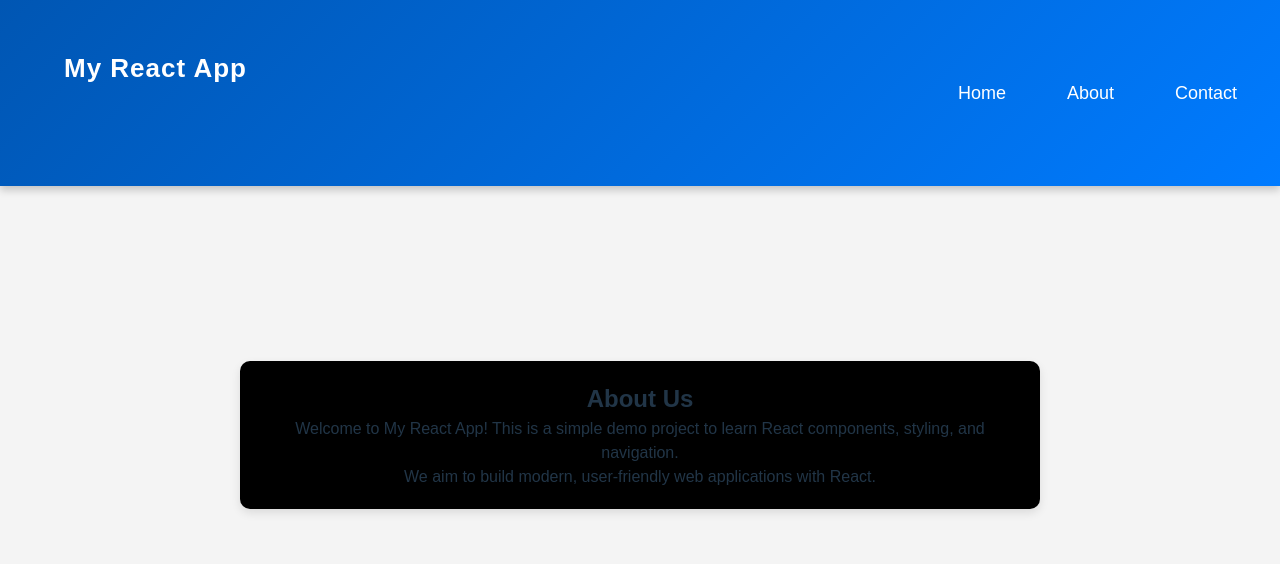
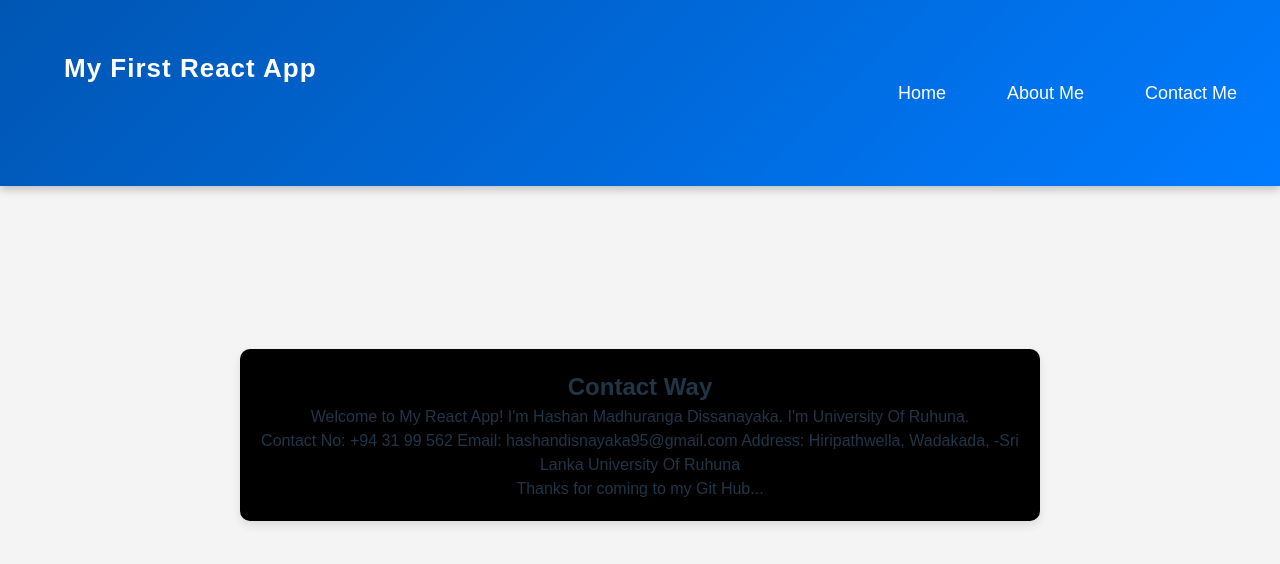
Before and after one commit to HashanMadhu/FirstReactApp, a React (Vite) app in the folder FirstReactApp/: page /contact in a window 1280 px wide. Shown: the top 564 px of the page. Built offline with nearby package versions, Linux system fonts and the light colour scheme.

Commit message:
create the navigate Part

```diff
--- a/FirstReactApp/package.json
+++ b/FirstReactApp/package.json
@@ -11,7 +11,8 @@
   },
   "dependencies": {
     "react": "^19.0.0",
-    "react-dom": "^19.0.0"
+    "react-dom": "^19.0.0",
+    "react-router-dom": "^7.2.0"
   },
   "devDependencies": {
     "@eslint/js": "^9.21.0",
--- a/FirstReactApp/src/App.jsx
+++ b/FirstReactApp/src/App.jsx
@@ -1,21 +1,24 @@
-import { useState } from 'react'
-import reactLogo from './assets/react.svg'
-import viteLogo from '/vite.svg'
-import './App.css'
-import Header from './component/Header'
+import React from "react";
+import { BrowserRouter as Router, Routes, Route } from "react-router-dom";
+import Header from "./component/Header";
+import About from "./component/About";
 import "./App.css";
-import About from './component/About'
-
+import Home from "./component/Home";
+import Contact from "./component/Contact";
 
 function App() {
-  const [count, setCount] = useState(0)
-
   return (
-    <div>
+    <Router>
       <Header />
-      <About />
-    </div>
-  )
+      <main className="content">
+        <Routes>
+          <Route path="/" element={<Home />} />
+          <Route path="/aboout" element={<About />} />
+          <Route path="/contact" element={<Contact />} />
+        </Routes>
+      </main>
+    </Router>
+  );
 }
 
-export default App
+export default App;
--- a/FirstReactApp/src/component/About.jsx
+++ b/FirstReactApp/src/component/About.jsx
@@ -1,12 +1,23 @@
 import React from "react";
 import "../App.css"; // Import the same CSS file to maintain styling
 
-export default function About() {
+export default function Contact() {
   return (
     <div className="about-container">
-      <h2>About Us</h2>
-      <p>Welcome to My React App! This is a simple demo project to learn React components, styling, and navigation.</p>
-      <p>We aim to build modern, user-friendly web applications with React.</p>
+      <h2>About Me</h2>
+      <p>
+        <center><u>Welcome to My React App!</u></center>
+         <b>I'm Hashan Madhuranga Dissanayaka. I'm University Of Ruhuna.</b>
+      </p>
+      <p>
+        I aim to build modern, user-friendly web applications with React. So
+        this is first step of myself with React. I want to study MERN as very
+        well..
+      </p>
+      <p>
+        Thanks for coming to my page and You can Contact through Contact
+        page..Good luck...!!!
+      </p>
     </div>
   );
 }
--- /dev/null
+++ b/FirstReactApp/src/component/Contact.jsx
@@ -0,0 +1,24 @@
+import React from "react";
+import "../App.css"; // Import the same CSS file to maintain styling
+
+export default function About() {
+  return (
+    <div className="about-container">
+      <h2>Contact Way</h2>
+      <p>
+        Welcome to My React App! I'm Hashan Madhuranga Dissanayaka. I'm
+        University Of Ruhuna.
+      </p>
+      <p>
+        Contact No: +94 31 99 562
+        Email: hashandisnayaka95@gmail.com
+        Address: Hiripathwella, Wadakada,
+        -Sri Lanka
+        University Of Ruhuna
+      </p>
+      <p>
+        Thanks for coming to my Git Hub...
+      </p>
+    </div>
+  );
+}
--- a/FirstReactApp/src/component/Header.jsx
+++ b/FirstReactApp/src/component/Header.jsx
@@ -1,16 +1,17 @@
 import React from 'react';
+import { Link } from "react-router-dom";
 /*import "./App.css";*/
 
 export default function Header() {
   return (
     <div>
       <header className="header">
-      <h1 className="logo">My React App</h1>
+      <h1 className="logo">My First React App</h1>
       <nav>
         <ul className="nav-links">
-          <li><a href="#">Home</a></li>
-          <li><a href="#">About</a></li>
-          <li><a href="#">Contact</a></li>
+        <li><Link to="/">Home</Link></li>
+          <li><Link to="/Aboout">About Me</Link></li>
+          <li><Link to="/contact">Contact Me</Link></li>
         </ul>
       </nav>
     </header>
--- /dev/null
+++ b/FirstReactApp/src/component/Home.jsx
@@ -0,0 +1,12 @@
+import React from "react";
+import "../App.css"; // Import the same CSS file to maintain styling
+
+export default function Home() {
+  return (
+    <div className="about-container">
+      <h2>Hello..How are you...!!!</h2>
+      <p>Welcome to My first React App! This is a simple demo project to learn React components, styling, and navigation.</p>
+      <p>We aim to build modern, user-friendly web applications with React.</p>
+    </div>
+  );
+}
```
Also changed, not shown: 1 other file (tests, documents, lock files or other folders).
